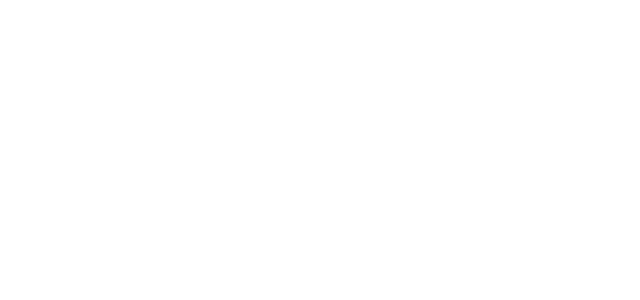
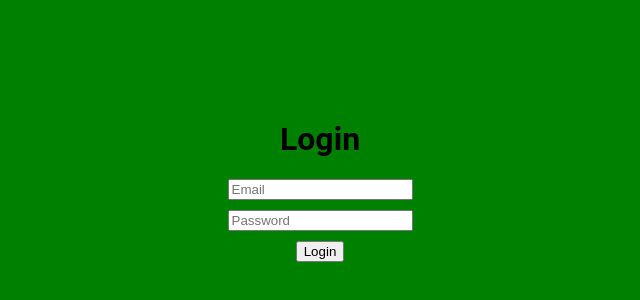
Before and after one commit to NicolasSalinasR/lab1-dba-grupo-4, a Nuxt app in the folder frontend/: page /login in a window 1280 px wide. Before the commit this address had no page. Shown: the part 180-480 px from the top of the page, without its empty margins (320-960 px from the left). Built offline with nearby package versions, Linux system fonts and the light colour scheme.

Commit message:
Creación de ruta login

```diff
--- /dev/null
+++ b/frontend/pages/login.vue
@@ -0,0 +1,42 @@
+<template>
+    <main>
+        <div class="containerLogin">
+            <h1>Login</h1>
+            <form @submit.prevent="login" class="formLogin">
+                <input type="text" v-model="email" placeholder="Email">
+                <input type="password" v-model="password" placeholder="Password">
+                <button type="submit">Login</button>
+            </form>
+        </div>
+    </main>
+
+</template>
+
+<script>
+</script>
+
+<style>
+body {
+    background-color: green;
+    margin: 0;
+}
+
+.containerLogin {
+    /* background-color: white; */
+    width: 100%;
+    height: 90vh;
+    display: flex;
+    flex-direction: column;
+    align-items: center;
+    justify-content: center;
+    font-family: 'Roboto', sans-serif;
+}
+
+.formLogin {
+    display: flex;
+    flex-direction: column;
+    align-items: center;
+    justify-content: center;
+    gap: 10px;
+}
+</style>
```
